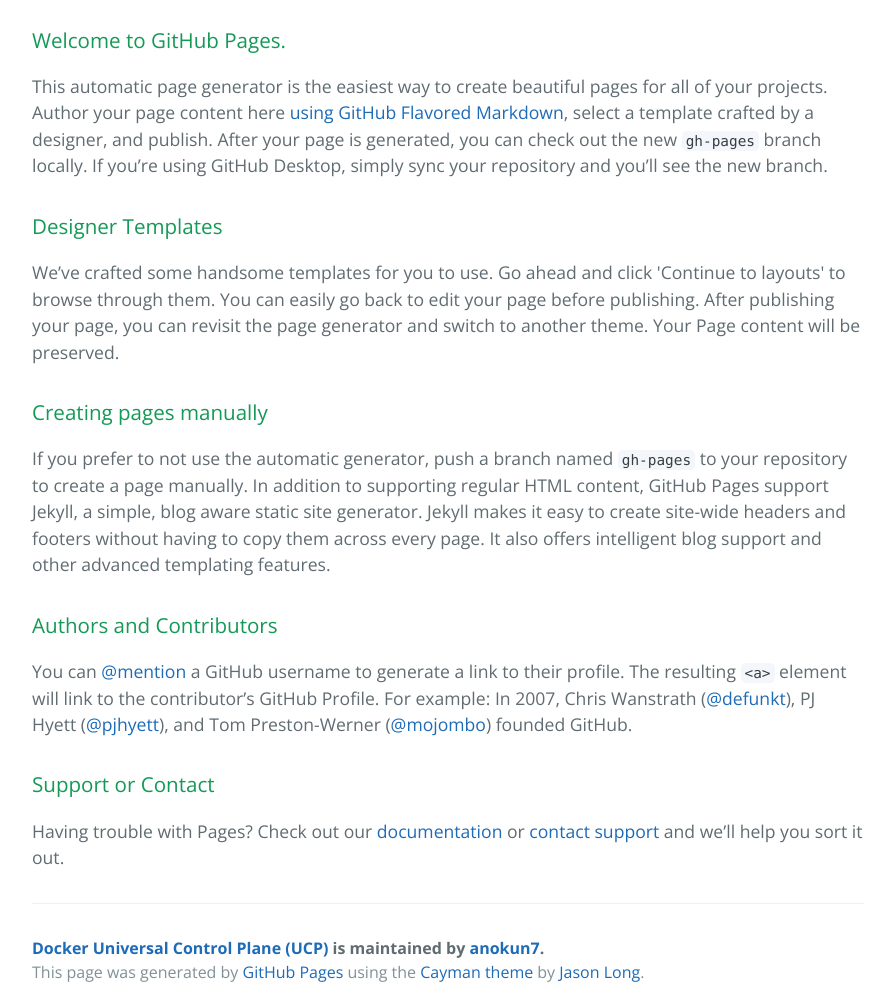
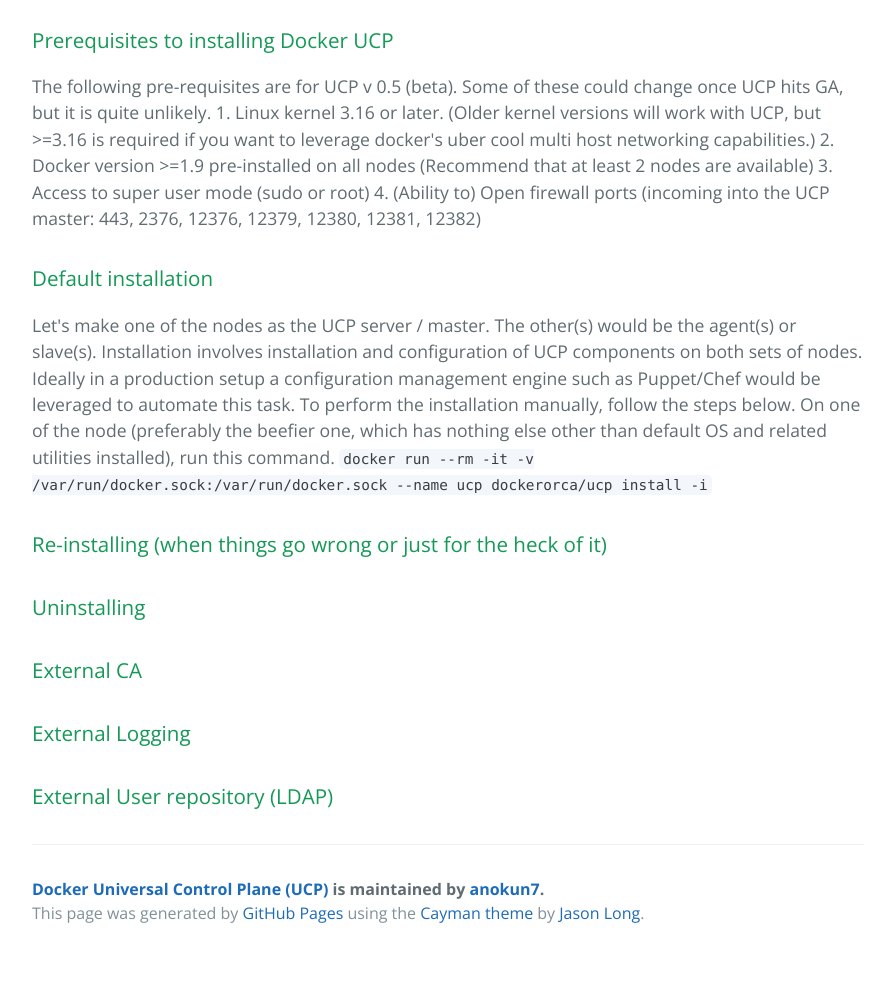
Before and after one commit to anokun7/ucp, a plain HTML site: page index.html in a window 1280 px wide. Shown: the part 420-1407 px from the top of the page, without its empty margins (192-1084 px from the left). After the commit the page ends 1377 px from the top, so only its background shows below. Drawn offline with nearby package versions, Linux system fonts and the light colour scheme.

```diff
--- a/index.html
+++ b/index.html
@@ -20,29 +20,36 @@
 
     <section class="main-content">
       <h3>
-<a id="welcome-to-github-pages" class="anchor" href="#welcome-to-github-pages" aria-hidden="true"><span class="octicon octicon-link"></span></a>Welcome to GitHub Pages.</h3>
+<a id="prerequisites-to-installing-docker-ucp" class="anchor" href="#prerequisites-to-installing-docker-ucp" aria-hidden="true"><span class="octicon octicon-link"></span></a>Prerequisites to installing Docker UCP</h3>
 
-<p>This automatic page generator is the easiest way to create beautiful pages for all of your projects. Author your page content here <a href="https://guides.github.com/features/mastering-markdown/">using GitHub Flavored Markdown</a>, select a template crafted by a designer, and publish. After your page is generated, you can check out the new <code>gh-pages</code> branch locally. If you’re using GitHub Desktop, simply sync your repository and you’ll see the new branch.</p>
+<p>The following pre-requisites are for UCP v 0.5 (beta). Some of these could change once UCP hits GA, but it is quite unlikely.
+1. Linux kernel 3.16 or later. (Older kernel versions will work with UCP, but &gt;=3.16 is required if you want to leverage docker's uber cool multi host networking capabilities.)
+2. Docker version &gt;=1.9 pre-installed on all nodes (Recommend that at least 2 nodes are available)
+3. Access to super user mode (sudo or root)
+4. (Ability to) Open firewall ports (incoming into the UCP master: 443, 2376, 12376, 12379, 12380, 12381, 12382)</p>
 
 <h3>
-<a id="designer-templates" class="anchor" href="#designer-templates" aria-hidden="true"><span class="octicon octicon-link"></span></a>Designer Templates</h3>
+<a id="default-installation" class="anchor" href="#default-installation" aria-hidden="true"><span class="octicon octicon-link"></span></a>Default installation</h3>
 
-<p>We’ve crafted some handsome templates for you to use. Go ahead and click 'Continue to layouts' to browse through them. You can easily go back to edit your page before publishing. After publishing your page, you can revisit the page generator and switch to another theme. Your Page content will be preserved.</p>
+<p>Let's make one of the nodes as the UCP server / master. The other(s) would be the agent(s) or slave(s). Installation involves installation and configuration of UCP components on both sets of nodes. Ideally in a production setup a configuration management engine such as Puppet/Chef would be leveraged to automate this task.
+To perform the installation manually, follow the steps below.
+On one of the node (preferably the beefier one, which has nothing else other than default OS and related utilities installed), run this command.
+<code>docker run --rm -it -v /var/run/docker.sock:/var/run/docker.sock --name ucp dockerorca/ucp install -i</code></p>
 
 <h3>
-<a id="creating-pages-manually" class="anchor" href="#creating-pages-manually" aria-hidden="true"><span class="octicon octicon-link"></span></a>Creating pages manually</h3>
-
-<p>If you prefer to not use the automatic generator, push a branch named <code>gh-pages</code> to your repository to create a page manually. In addition to supporting regular HTML content, GitHub Pages support Jekyll, a simple, blog aware static site generator. Jekyll makes it easy to create site-wide headers and footers without having to copy them across every page. It also offers intelligent blog support and other advanced templating features.</p>
+<a id="re-installing-when-things-go-wrong-or-just-for-the-heck-of-it" class="anchor" href="#re-installing-when-things-go-wrong-or-just-for-the-heck-of-it" aria-hidden="true"><span class="octicon octicon-link"></span></a>Re-installing (when things go wrong or just for the heck of it)</h3>
 
 <h3>
-<a id="authors-and-contributors" class="anchor" href="#authors-and-contributors" aria-hidden="true"><span class="octicon octicon-link"></span></a>Authors and Contributors</h3>
-
-<p>You can <a href="https://github.com/blog/821" class="user-mention">@mention</a> a GitHub username to generate a link to their profile. The resulting <code>&lt;a&gt;</code> element will link to the contributor’s GitHub Profile. For example: In 2007, Chris Wanstrath (<a href="https://github.com/defunkt" class="user-mention">@defunkt</a>), PJ Hyett (<a href="https://github.com/pjhyett" class="user-mention">@pjhyett</a>), and Tom Preston-Werner (<a href="https://github.com/mojombo" class="user-mention">@mojombo</a>) founded GitHub.</p>
+<a id="uninstalling" class="anchor" href="#uninstalling" aria-hidden="true"><span class="octicon octicon-link"></span></a>Uninstalling</h3>
 
 <h3>
-<a id="support-or-contact" class="anchor" href="#support-or-contact" aria-hidden="true"><span class="octicon octicon-link"></span></a>Support or Contact</h3>
+<a id="external-ca" class="anchor" href="#external-ca" aria-hidden="true"><span class="octicon octicon-link"></span></a>External CA</h3>
 
-<p>Having trouble with Pages? Check out our <a href="https://help.github.com/pages">documentation</a> or <a href="https://github.com/contact">contact support</a> and we’ll help you sort it out.</p>
+<h3>
+<a id="external-logging" class="anchor" href="#external-logging" aria-hidden="true"><span class="octicon octicon-link"></span></a>External Logging</h3>
+
+<h3>
+<a id="external-user-repository-ldap" class="anchor" href="#external-user-repository-ldap" aria-hidden="true"><span class="octicon octicon-link"></span></a>External User repository (LDAP)</h3>
 
       <footer class="site-footer">
         <span class="site-footer-owner"><a href="https://github.com/anokun7/ucp">Docker Universal Control Plane (UCP)</a> is maintained by <a href="https://github.com/anokun7">anokun7</a>.</span>
```
Also changed, not shown: params.json (+1 -1 lines).
